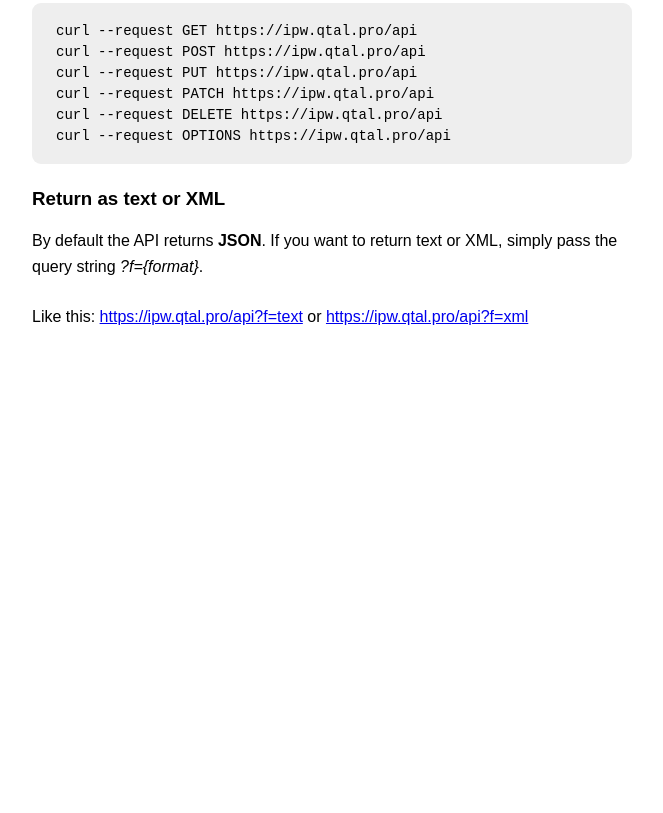
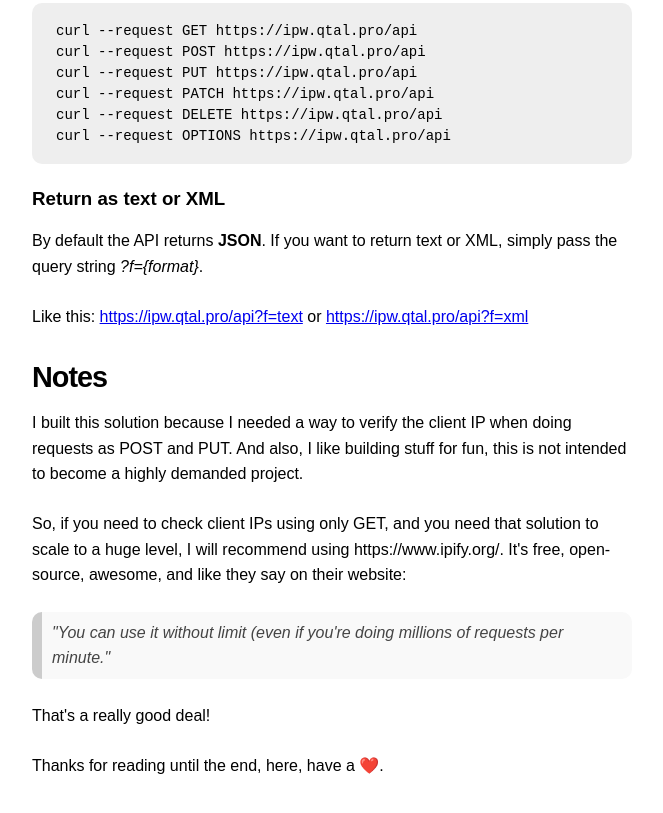
Before and after one commit to juanpujol/ipw, a website: page index.html in a window 1280 px wide. Shown: the part 1012-1825 px from the top of the page, without its empty margins (48-711 px from the left). Before the commit the page ends 1421 px from the top, so only its background shows below. Drawn offline with Linux system fonts and the light colour scheme.

Commit message:
chore(readme): add notes

```diff
--- a/index.html
+++ b/index.html
@@ -29,9 +29,18 @@
       font-size: 1.4;
       font-weight: 600;
     }
-    p {
+    p, blockquote {
       line-height: 1.6;
       margin: 1rem 0 1.5rem;
+    }
+    blockquote {
+      background: #f9f9f9;
+      border-left: 10px solid #ccc;
+      padding: 0.5em 10px;
+      quotes: "\201C""\201D""\2018""\2019";
+      border-radius: 10px;
+      font-style: italic;
+      color: #444;
     }
     code {
       margin: 1rem 0 1.5rem;
@@ -39,7 +48,7 @@
       background-color: #eee;
       font-size: 14px;
       line-height: 1.5;
-      border-radius: 9px;
+      border-radius: 10px;
       overflow-x: scroll;
     }
     .block {
@@ -117,5 +126,15 @@ curl --request OPTIONS https://ipw.qtal.pro/api
 
     <p>Like this: <a href="https://ipw.qtal.pro/api?f=text" target="_blank" rel="noopener">https://ipw.qtal.pro/api?f=text</a> or <a href="https://ipw.qtal.pro/api?f=xml" target="_blank" rel="noopener">https://ipw.qtal.pro/api?f=xml</a></p>
   </section>
+
+  <section>
+    <h2>Notes</h2>
+
+    <p>I built this solution because I needed a way to verify the client IP when doing requests as POST and PUT. And also, I like building stuff for fun, this is not intended to become a highly demanded project.</p>
+    <p>So, if you need to check client IPs using only GET, and you need that solution to scale to a huge level, I will recommend using https://www.ipify.org/. It's free, open-source, awesome, and like they say on their website:</p>
+    <blockquote>"You can use it without limit (even if you're doing millions of requests per minute."</blockquote>
+    <p>That's a really good deal!</p>
+    <p>Thanks for reading until the end, here, have a ❤️.</p>
+  </section>
 </body>
 </html>
```
Also changed, not shown: README.md.
